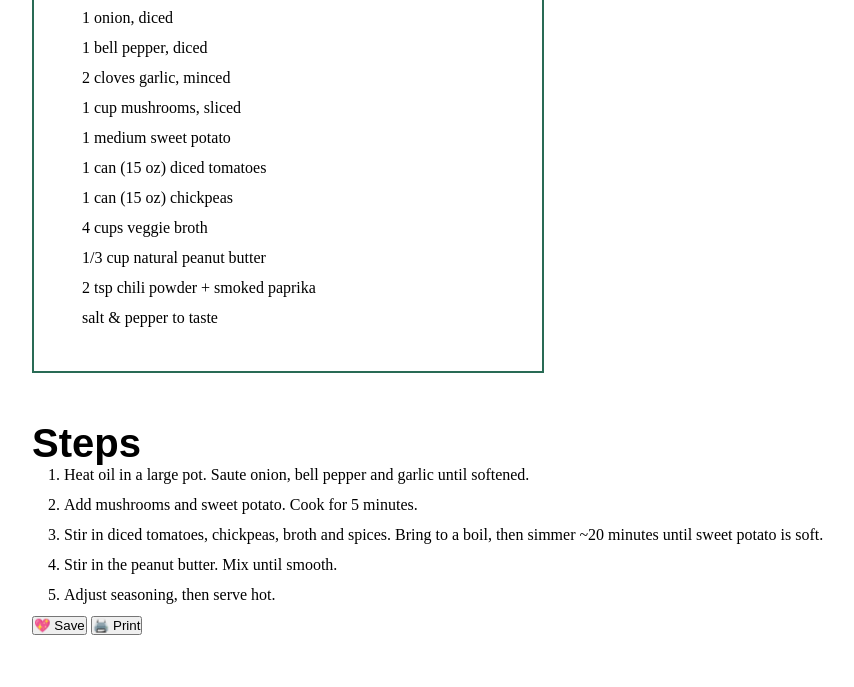
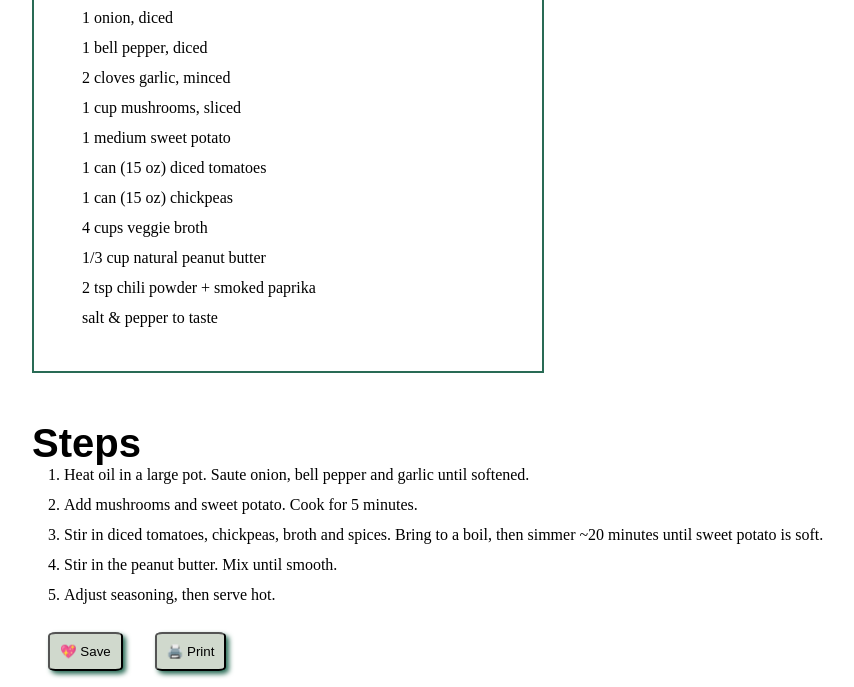
Before and after one commit to ebey04/odin-recipes, a plain HTML site: page recipes/peanutstew.html in a window 1280 px wide. Shown: the part 697-1384 px from the top of the page, without its empty margins (0-854 px from the left). Before the commit the page ends 1332 px from the top, so only its background shows below. Drawn offline with Linux system fonts and the light colour scheme; a web font is replaced by a local one.

Commit message:
feat: add functionality to print button on peanutstew.html

```diff
--- a/recipes/peanutstew.html
+++ b/recipes/peanutstew.html
@@ -65,7 +65,7 @@
         </section>
         <section id="buttons">
             <button type="button" id="save-btn">💖 Save</button>
-            <button type="button" id="print-btn">🖨️ Print</button>
+            <button type="button" id="print-btn" onclick="window.print()">🖨️ Print</button>
         </section>
         </article>
     </main>
--- a/styles.css
+++ b/styles.css
@@ -73,3 +73,15 @@ ul li, ol li{
 ul{
     list-style-type: none;
 }
+
+#buttons{
+    display: flex;
+}
+
+#save-btn, #print-btn{
+    padding: 10px;
+    border-radius: 10%;
+    margin: 1rem;
+    box-shadow: 3px 3px 5px #296B55;
+    background-color: #D0D9CD;
+}
```
